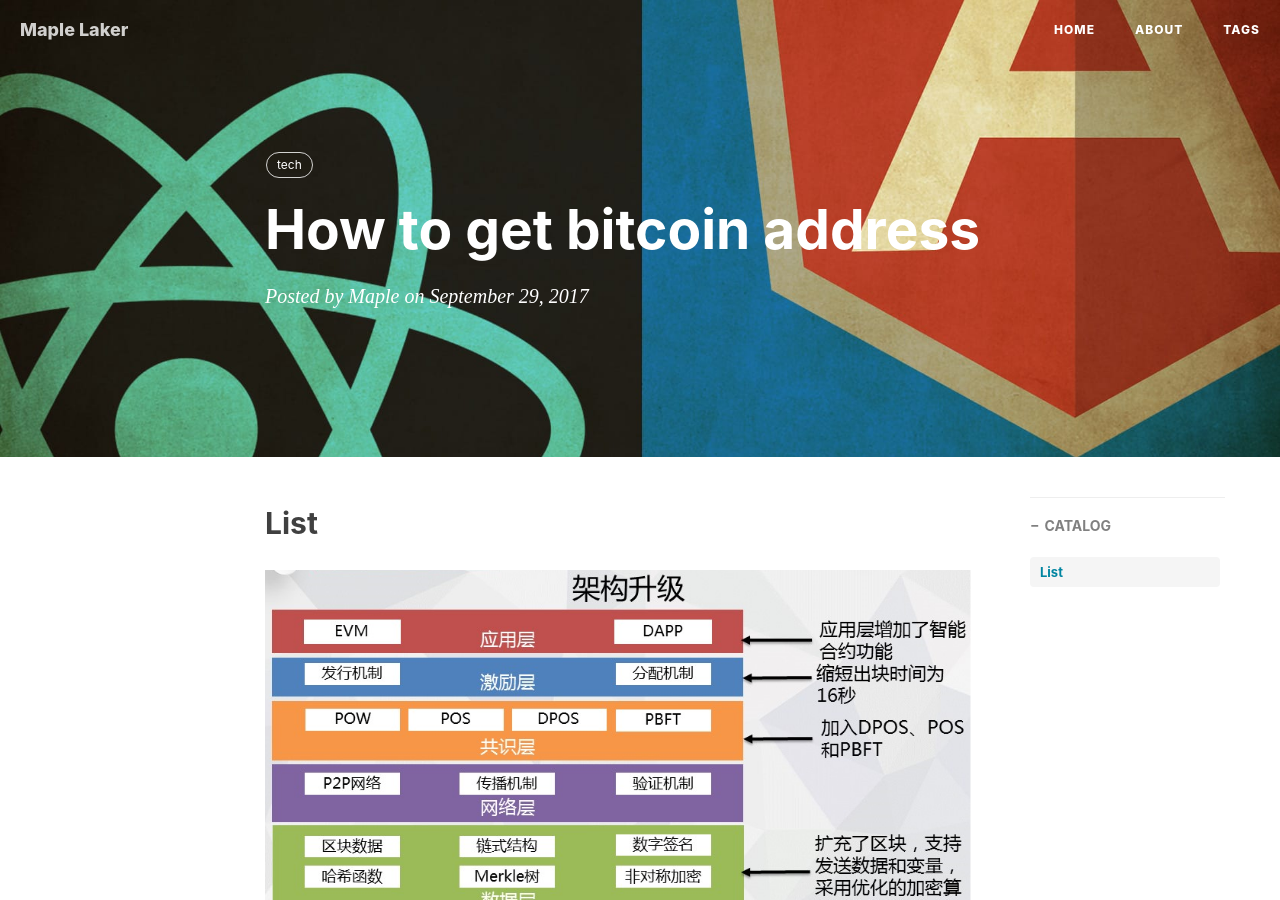
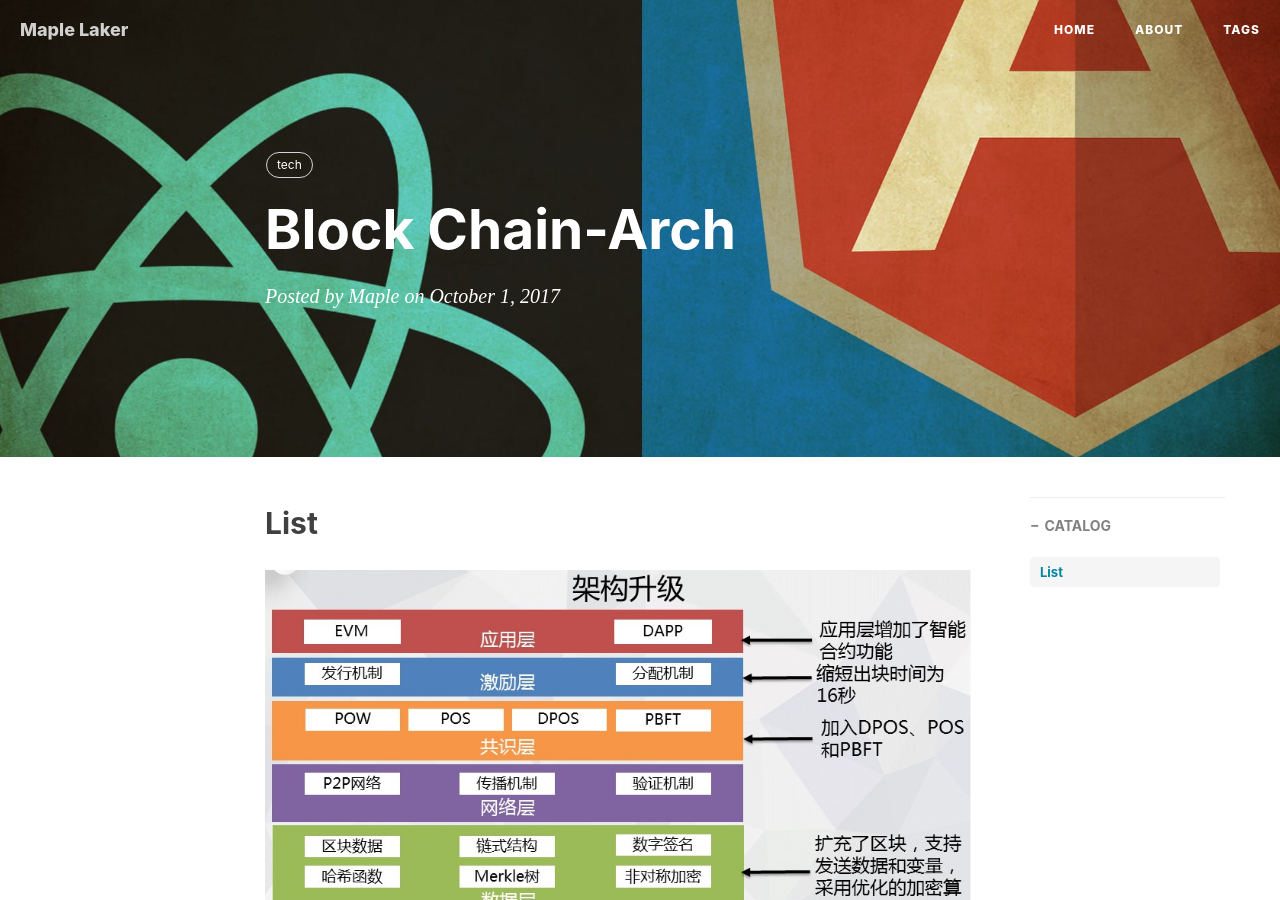
Before and after one commit to MapleLaker/MapleLaker.github.io, a Jekyll site: the page built from _posts/2017-10-01-Block Chain-Arch.md, in a window 1280 px wide and 900 px high. Built offline with Jekyll 4.4.1, drawn with Linux system fonts in a browser that asks for light colours; nearby versions of some CDN libraries; comment, search, counter and statistics services are not loaded.

Commit message:
Update and rename 2017-10-01-Bitcoin-Arch.md to 2017-10-01-Block Chain-Arch.md

```diff
--- a/_posts/2017-10-01-Bitcoin-Arch.md
+++ b/_posts/2017-10-01-Block Chain-Arch.md
@@ -1,7 +1,7 @@
 ---
 layout:     post
-title:      How to get bitcoin address
-date:       2017-09-29
+title:      Block Chain-Arch
+date:       2017-10-01
 author:     Maple
 header-img: img/post-bg-re-vs-ng2.jpg
 catalog: true
```
